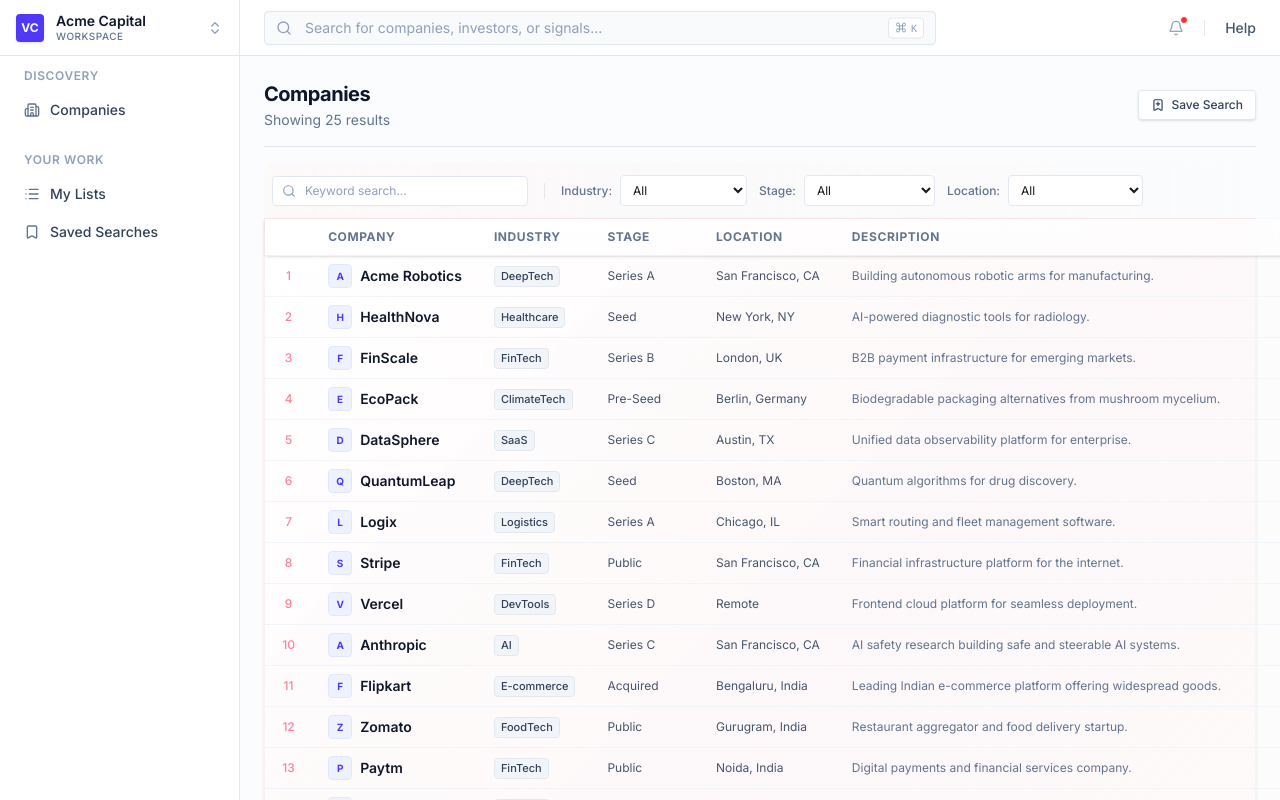
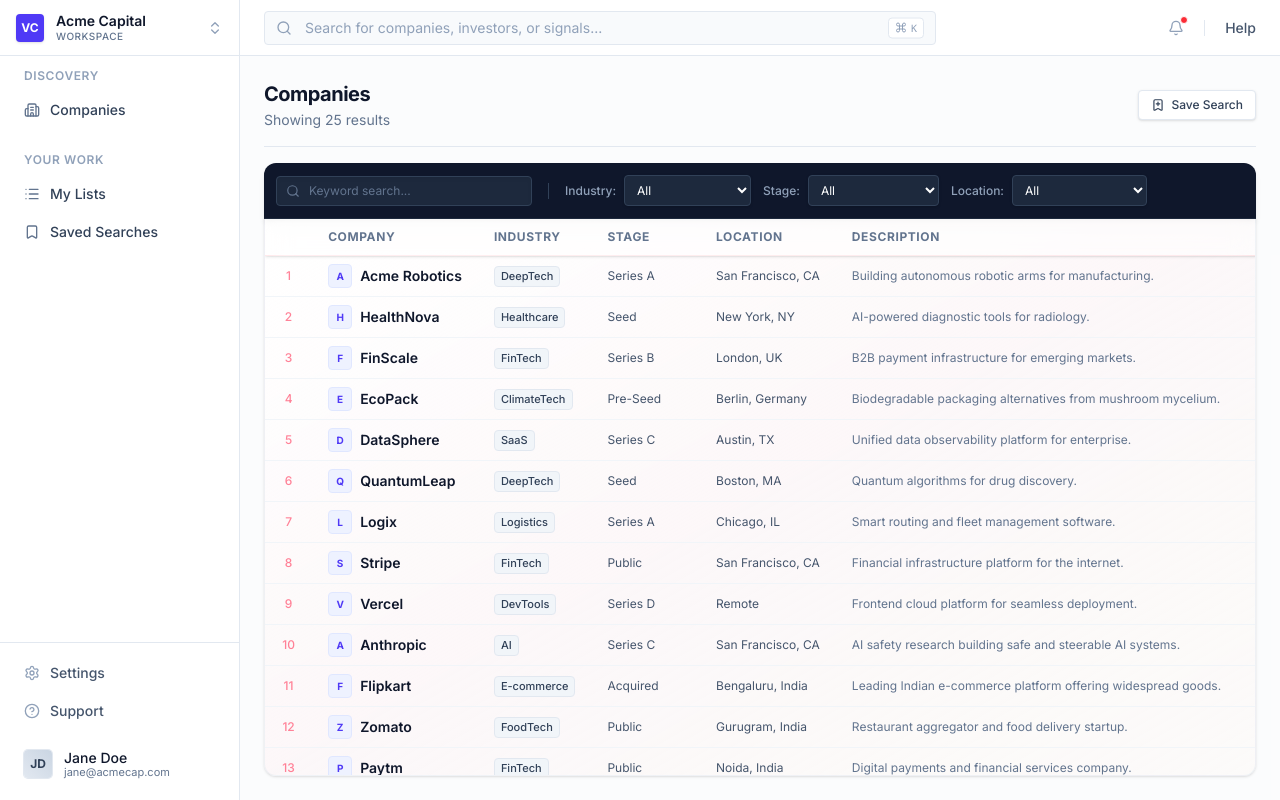
Before and after one commit to pjha26/vc-intelligence, a Next.js app: page /companies in a window 1280 px wide. Shown: the top 800 px of the page. Built offline with nearby package versions, Linux system fonts and the light colour scheme.

Commit message:
Implement companies listing page with search and filtering capabilities.

```diff
--- a/src/app/(dashboard)/companies/page.tsx
+++ b/src/app/(dashboard)/companies/page.tsx
@@ -57,7 +57,7 @@
     };
 
     return (
-        <div className="flex flex-col min-h-full">
+        <div className="h-full flex flex-col">
             <div className="flex items-center justify-between pb-4 border-b border-slate-200 shrink-0">
                 <div>
                     <h1 className="text-xl font-bold text-slate-900 tracking-tight">Companies</h1>
@@ -75,22 +75,22 @@
             </div>
 
             {/* Top Filters Bar */}
-            <div className="flex items-center gap-3 py-3 border-b border-rose-100/60 bg-gradient-to-r from-rose-50/30 to-transparent shrink-0 px-2 rounded-t-xl mt-4">
+            <div className="flex items-center gap-3 py-3 border-b border-slate-800 bg-slate-900 shrink-0 px-3 rounded-t-xl mt-4 shadow-md z-1 relative">
                 <div className="relative w-64">
-                    <Search className="w-3.5 h-3.5 absolute left-2.5 top-1/2 -translate-y-1/2 text-slate-400" />
+                    <Search className="w-3.5 h-3.5 absolute left-2.5 top-1/2 -translate-y-1/2 text-slate-500" />
                     <input
                         type="text"
                         placeholder="Keyword search..."
-                        className="w-full pl-8 pr-3 py-1.5 bg-white border border-slate-200 rounded text-xs focus:border-indigo-500 outline-none transition-all placeholder:text-slate-400"
+                        className="w-full pl-8 pr-3 py-1.5 bg-slate-800 border border-slate-700 rounded text-xs focus:border-indigo-500 text-white outline-none transition-all placeholder:text-slate-500 shadow-inner"
                         value={search}
                         onChange={(e) => setSearch(e.target.value)}
                     />
                 </div>
-                <div className="h-4 w-px bg-slate-200 mx-1"></div>
+                <div className="h-4 w-px bg-slate-700 mx-1"></div>
                 <div className="flex items-center gap-2">
-                    <span className="text-xs font-medium text-slate-500">Industry:</span>
+                    <span className="text-xs font-medium text-slate-400">Industry:</span>
                     <select
-                        className="py-1.5 pl-2 pr-6 bg-white border border-slate-200 rounded text-xs focus:border-indigo-500 outline-none cursor-pointer"
+                        className="py-1.5 pl-2 pr-6 bg-slate-800 border border-slate-700 rounded text-xs text-white focus:border-indigo-500 outline-none cursor-pointer shadow-sm"
                         value={industryFilter}
                         onChange={(e) => setIndustryFilter(e.target.value)}
                     >
@@ -98,9 +98,9 @@
                     </select>
                 </div>
                 <div className="flex items-center gap-2">
-                    <span className="text-xs font-medium text-slate-500">Stage:</span>
+                    <span className="text-xs font-medium text-slate-400">Stage:</span>
                     <select
-                        className="py-1.5 pl-2 pr-6 bg-white border border-slate-200 rounded text-xs focus:border-indigo-500 outline-none cursor-pointer"
+                        className="py-1.5 pl-2 pr-6 bg-slate-800 border border-slate-700 rounded text-xs text-white focus:border-indigo-500 outline-none cursor-pointer shadow-sm"
                         value={stageFilter}
                         onChange={(e) => setStageFilter(e.target.value)}
                     >
@@ -108,9 +108,9 @@
                     </select>
                 </div>
                 <div className="flex items-center gap-2">
-                    <span className="text-xs font-medium text-slate-500">Location:</span>
+                    <span className="text-xs font-medium text-slate-400">Location:</span>
                     <select
-                        className="py-1.5 pl-2 pr-6 bg-white border border-slate-200 rounded text-xs focus:border-indigo-500 outline-none cursor-pointer max-w-[140px] truncate"
+                        className="py-1.5 pl-2 pr-6 bg-slate-800 border border-slate-700 rounded text-xs text-white focus:border-indigo-500 outline-none cursor-pointer max-w-[140px] truncate shadow-sm"
                         value={locationFilter}
                         onChange={(e) => setLocationFilter(e.target.value)}
                     >
@@ -125,7 +125,7 @@
                             setIndustryFilter("All");
                             setLocationFilter("All");
                         }}
-                        className="text-xs text-indigo-600 font-medium hover:text-indigo-700 ml-auto px-2"
+                        className="text-xs text-indigo-400 font-medium hover:text-indigo-300 ml-auto px-2 transition-colors"
                     >
                         Clear Filters
                     </button>
@@ -133,9 +133,9 @@
             </div>
 
             {/* Dense Data Grid */}
-            <div className="flex-1 bg-gradient-to-br from-white via-rose-50/40 to-orange-50/20 rounded-b-xl shadow-sm border border-t-0 border-rose-100/50">
+            <div className="flex-1 overflow-auto bg-gradient-to-br from-white via-rose-50/40 to-orange-50/20 rounded-b-xl shadow-sm border border-slate-200/50 mt-[-1px]">
                 <table className="w-full text-left border-collapse whitespace-nowrap">
-                    <thead className="bg-white/60 backdrop-blur-md border-b border-rose-200/60 shadow-sm">
+                    <thead className="sticky top-0 z-10 bg-white/60 backdrop-blur-md border-b border-rose-200/60 shadow-sm">
                         <tr className="text-xs font-semibold text-slate-500 uppercase tracking-wider">
                             <th className="px-4 py-2.5 w-6"></th>
                             <th className="px-4 py-2.5">Company</th>
--- a/src/app/(dashboard)/layout.tsx
+++ b/src/app/(dashboard)/layout.tsx
@@ -7,7 +7,7 @@
     children: React.ReactNode;
 }>) {
     return (
-        <div className="flex min-h-screen">
+        <div className="flex h-screen overflow-hidden">
             <AppSidebar />
             <div className="flex flex-col flex-1 min-w-0 bg-slate-50/50">
                 <AppHeader />
```
